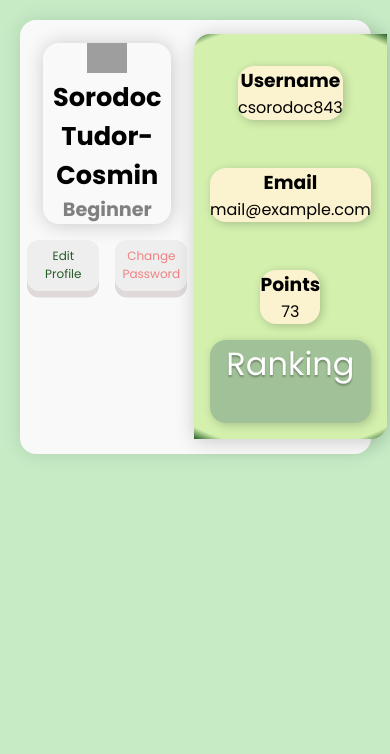
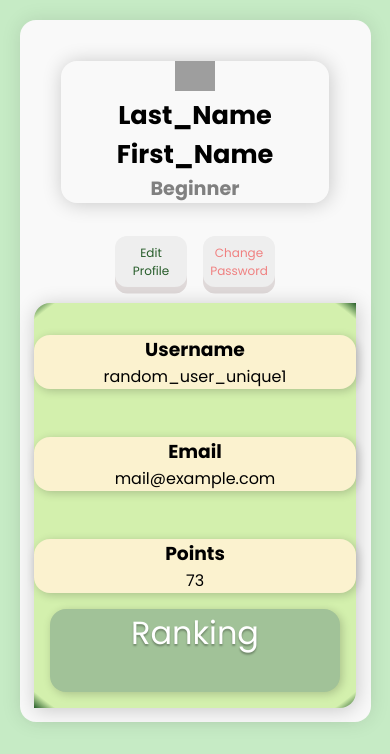
Before and after one commit to AndreiGalan/TWProject, a PHP site: page /html/ProfilePage.html in a window 390 px wide. Shown: the part 90-844 px from the top of the page. Run offline with PHP 8.4, Linux system fonts and the light colour scheme; grey boxes are pictures that could not be loaded.

Commit message:
updated-profile-page-responsive

```diff
--- a/css/Profile_Page.css
+++ b/css/Profile_Page.css
@@ -270,3 +270,28 @@ body{
     }
 
 }
+
+@media screen and (max-width: 450px) {
+    .container{
+        flex-direction: column;
+    }
+
+    .ct-right-infos{
+        margin-block-start: 1em;
+    }
+    .ct-right-username {
+        margin-inline-start : 0;
+        margin-inline-end : 0;
+        width: 100%;
+    }
+
+    .ct-right-email {
+        width : 100%;
+    }
+
+    .ct-right-points {
+        width : 100%;
+
+    }
+
+}
--- a/html/About.html
+++ b/html/About.html
@@ -18,7 +18,7 @@
         <h1 class="logo"> <img src ="../images/logo.png" class="img" alt="Logo">FruitsOnTheWeb</h1>
             <div class="navigation-menu" id="myTopnav">
                     <a href="#"><i class="fas fa-home home"></i> Home</a>
-                    <a href="#"> Play</a>
+                    <a href="Play.html"> Play</a>
                     <a href="#"> Ranking</a>
                     <a href="Contact.html"> Contact</a>
                     <a href="#"> About</a>
--- a/html/Contact.html
+++ b/html/Contact.html
@@ -17,7 +17,7 @@
         <h1 class="logo"> <img src ="../images/logo.png" class="img" alt="Logo">FruitsOnTheWeb</h1>
             <div class="navigation-menu" id="myTopnav">
                     <a href="#"><i class="fas fa-home home"></i> Home</a>
-                    <a href="#"> Play</a>
+                    <a href="Play.html"> Play</a>
                     <a href="#"> Ranking</a>
                     <a href="#"> Contact</a>
                     <a href="About.html"> About</a>
--- a/html/Play.html
+++ b/html/Play.html
@@ -28,7 +28,7 @@
             <h1 class="logo"> <img src ="../images/logo.png" class="img" alt="Logo">FruitsOnTheWeb</h1>
                 <div class="navigation-menu" id="myTopnav">
                         <a href="#"><i class="fas fa-home home"></i> Home</a>
-                        <a href="#"> Play</a>
+                        <a href="Play.html"> Play</a>
                         <a href="#"> Ranking</a>
                         <a href="Contact.html"> Contact</a>
                         <a href="About.html"> About</a>
--- a/html/ProfilePage.html
+++ b/html/ProfilePage.html
@@ -18,7 +18,7 @@
             <h1 class="logo"> <img src ="../images/logo.png" class="img" alt="Logo">FruitsOnTheWeb</h1>
                 <div class="navigation-menu" id="myTopnav">
                         <a href="#"><i class="fas fa-home home"></i> Home</a>
-                        <a href="#"> Play</a>
+                        <a href="Play.html"> Play</a>
                         <a href="#"> Ranking</a>
                         <a href="Contact.html"> Contact</a>
                         <a href="About.html"> About</a>
@@ -42,7 +42,7 @@
                 </div>
 
                 <div class="ct-left-name">
-                    <h1 class="name"> Sorodoc Tudor-Cosmin </h1>
+                    <h1 class="name"> Last_Name First_Name </h1>
                     <h2 class= "level"> Beginner </h2>
                 </div>
 
@@ -61,7 +61,7 @@
 
                 <div class="ct-right-username">
                     <h3> Username </h3>
-                    <p> csorodoc843 </p>
+                    <p> random_user_unique1 </p>
                 </div>
 
                 <div class="ct-right-email">
```
